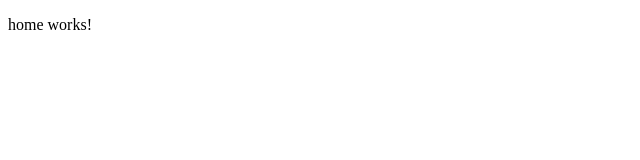
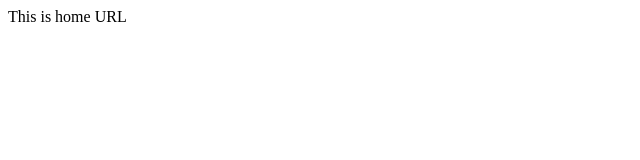
Before and after one commit to nagasaravanan1234/AngularTesting, an Angular app: page / in a window 1280 px wide. Shown: the top 160 px of the page, without its empty margins (0-640 px from the left). Built offline with nearby package versions, Linux system fonts and the light colour scheme.

Commit message:
home Changes

```diff
--- a/src/app/home/home.component.html
+++ b/src/app/home/home.component.html
@@ -1 +1 @@
-<p>home works!</p>
+<div>This is home URL</div>
```
